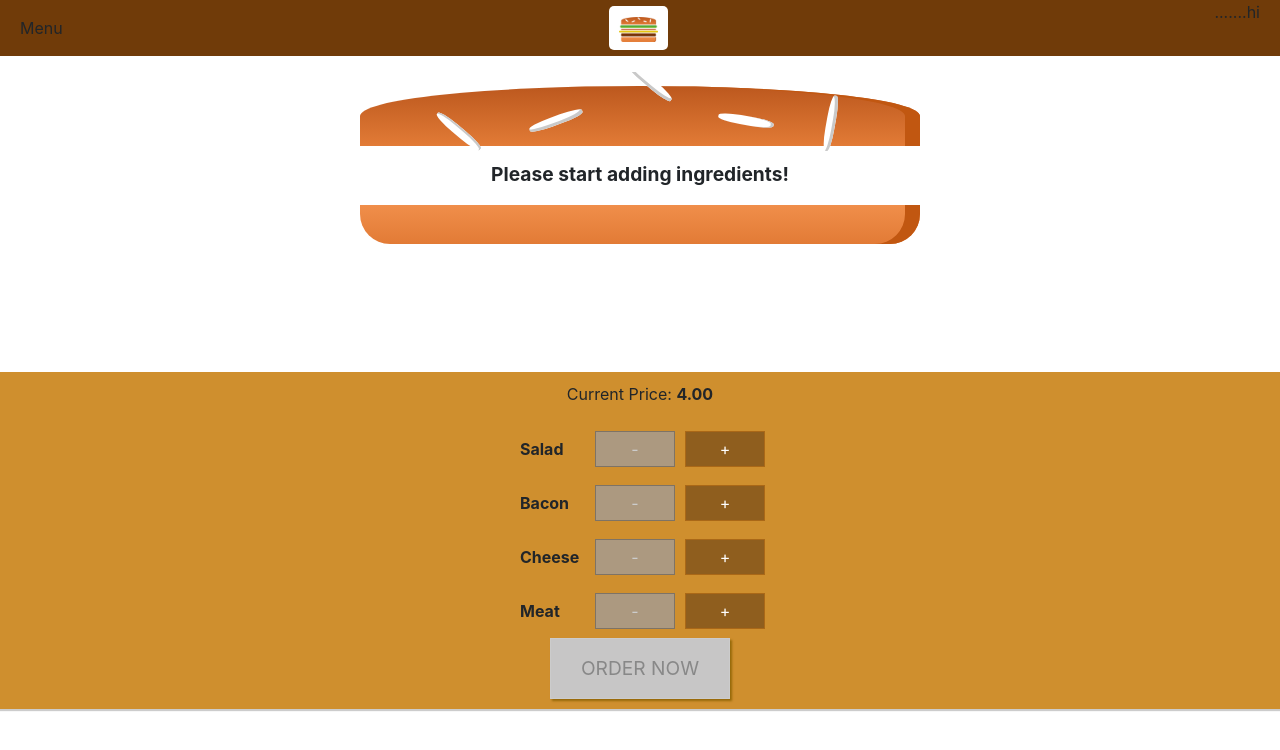
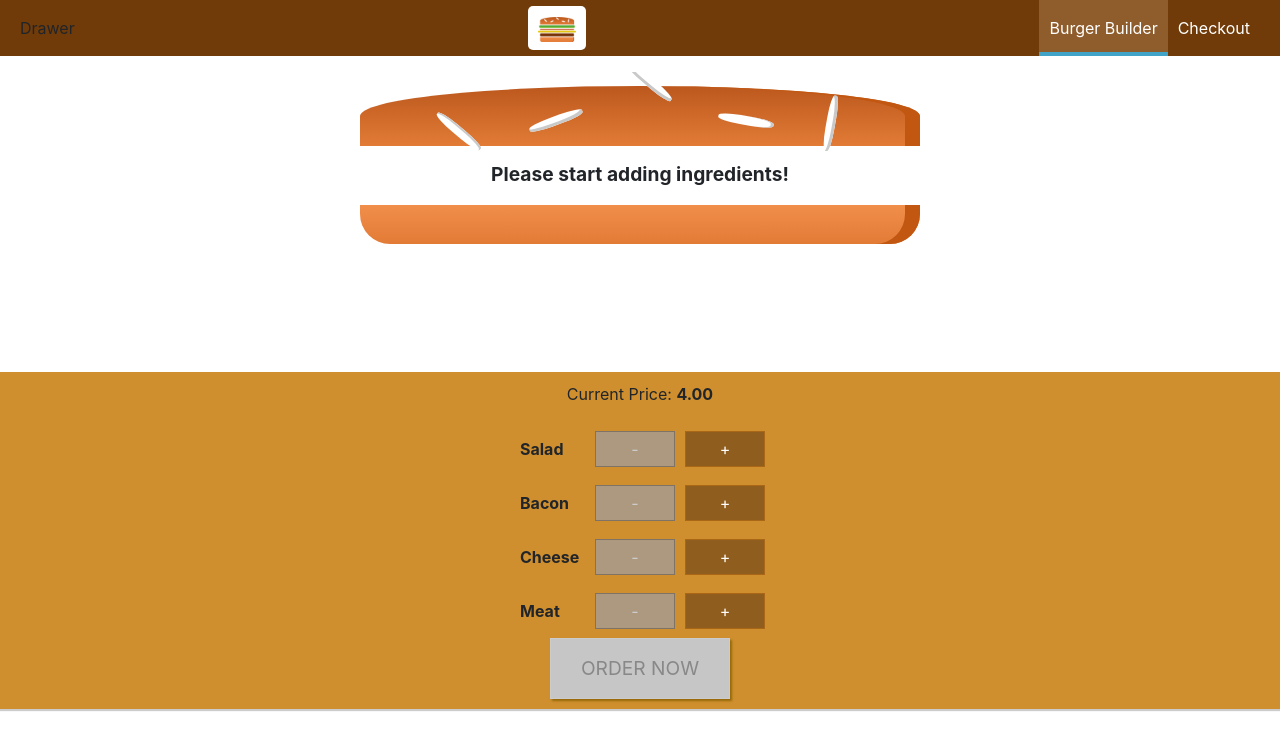
Before and after one commit to kuntal-ghosh/The-Burger-App, a React app: page / in a window 1280 px wide. Shown: the top 750 px of the page. Built offline with nearby package versions, Linux system fonts and the light colour scheme.

Commit message:
navigation item added

```diff
--- /dev/null
+++ b/src/components/Navigation/NavigationItems/NavigationItem/NavigationItem.jsx
@@ -0,0 +1,13 @@
+import React from "react";
+
+import classes from "./NavigationItem.module.css";
+
+const navigationItem = props => (
+  <li className={classes.NavigationItem}>
+    <a href={props.link} className={props.active ? classes.active : null}>
+      {props.children}
+    </a>
+  </li>
+);
+
+export default navigationItem;
--- /dev/null
+++ b/src/components/Navigation/NavigationItems/NavigationItem/NavigationItem.module.css
@@ -0,0 +1,45 @@
+.NavigationItem {
+    margin: 10px 0;
+    box-sizing: border-box;
+    display: block;
+    width: 100%;
+}
+
+.NavigationItem a {
+    color: #8F5C2C;
+    text-decoration: none;
+    width: 100%;
+    box-sizing: border-box;
+    display: block;
+}
+
+.NavigationItem a:hover,
+.NavigationItem a:active,
+.NavigationItem a.active {
+    color: #40A4C8;
+}
+
+@media (min-width: 500px) {
+    .NavigationItem {
+        margin: 0;
+        display: flex;
+        height: 100%;
+        width: auto;
+        align-items: center;
+    }
+
+    .NavigationItem a {
+        color: white;
+        height: 100%;
+        padding: 16px 10px;
+        border-bottom: 4px solid transparent;
+    }
+
+    .NavigationItem a:hover,
+    .NavigationItem a:active,
+    .NavigationItem a.active {
+        background-color: #8F5C2C;
+        border-bottom: 4px solid #40A4C8;
+        color: white;
+    }
+}
--- /dev/null
+++ b/src/components/Navigation/NavigationItems/NavigationItems.jsx
@@ -0,0 +1,15 @@
+import React from "react";
+
+import classes from "./NavigationItems.module.css";
+import NavigationItem from "./NavigationItem/NavigationItem";
+
+const navigationItems = () => (
+  <ul className={classes.NavigationItems}>
+    <NavigationItem link="/" active>
+      Burger Builder
+    </NavigationItem>
+    <NavigationItem link="/">Checkout</NavigationItem>
+  </ul>
+);
+
+export default navigationItems;
--- /dev/null
+++ b/src/components/Navigation/NavigationItems/NavigationItems.module.css
@@ -0,0 +1,15 @@
+.NavigationItems {
+    margin: 0;
+    padding: 0;
+    list-style: none;
+    display: flex;
+    flex-flow: column;
+    align-items: center;
+    height: 100%;
+}
+
+@media (min-width: 500px) {
+    .NavigationItems {
+        flex-flow: row;
+    }
+}
--- a/src/components/Navigation/Toolbar/Toolbar.jsx
+++ b/src/components/Navigation/Toolbar/Toolbar.jsx
@@ -1,12 +1,15 @@
 import React from "react";
 import classes from "./Toolbar.module.css";
 import Logo from "./logo/logo";
+import NavigationItems from "../NavigationItems/NavigationItems";
 const Toolbar = props => {
   return (
     <header className={classes.Toolbar}>
-      <div>Menu</div>
+      <div>Drawer</div>
       <Logo />
-      <nav>.......hi</nav>
+      <nav>
+        <NavigationItems></NavigationItems>
+      </nav>
     </header>
   );
 };
```
Also changed, not shown: 1 other file (tests, documents, lock files or other folders).
